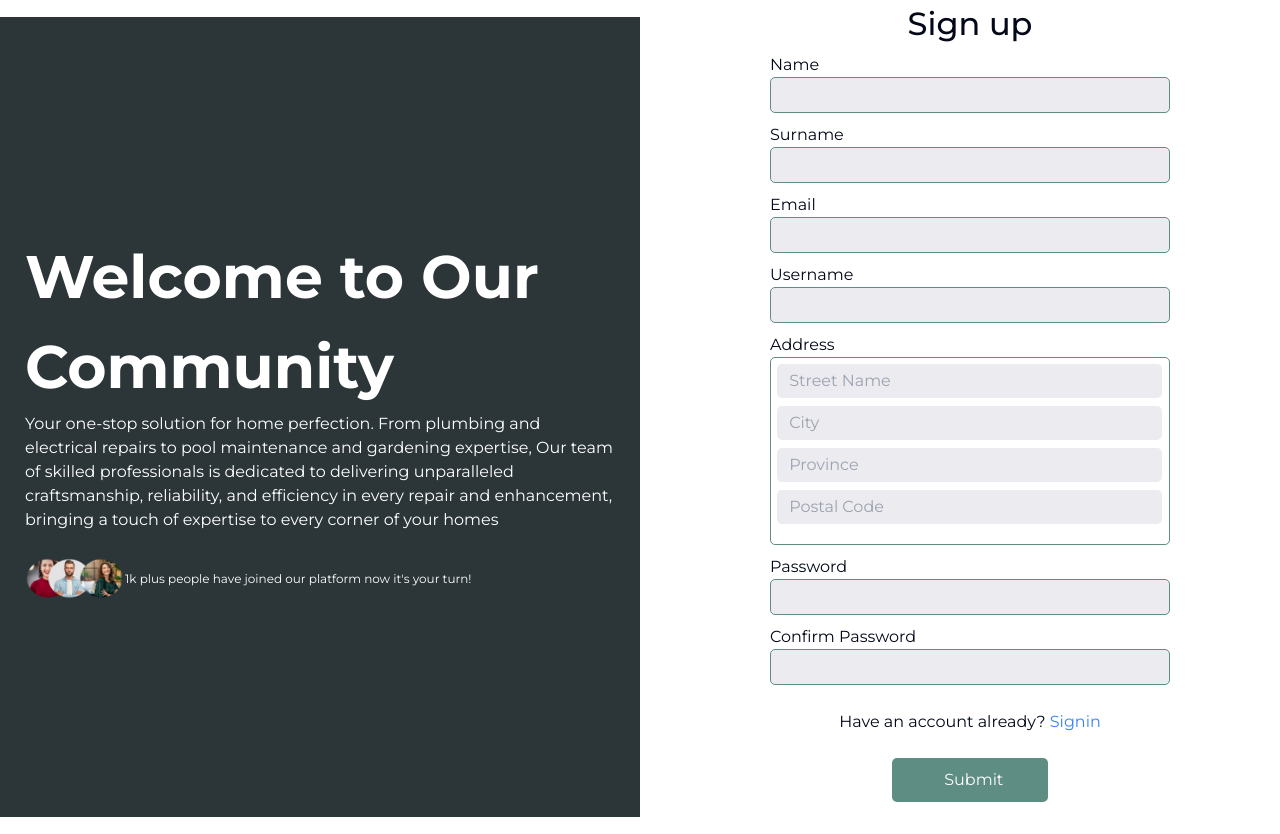
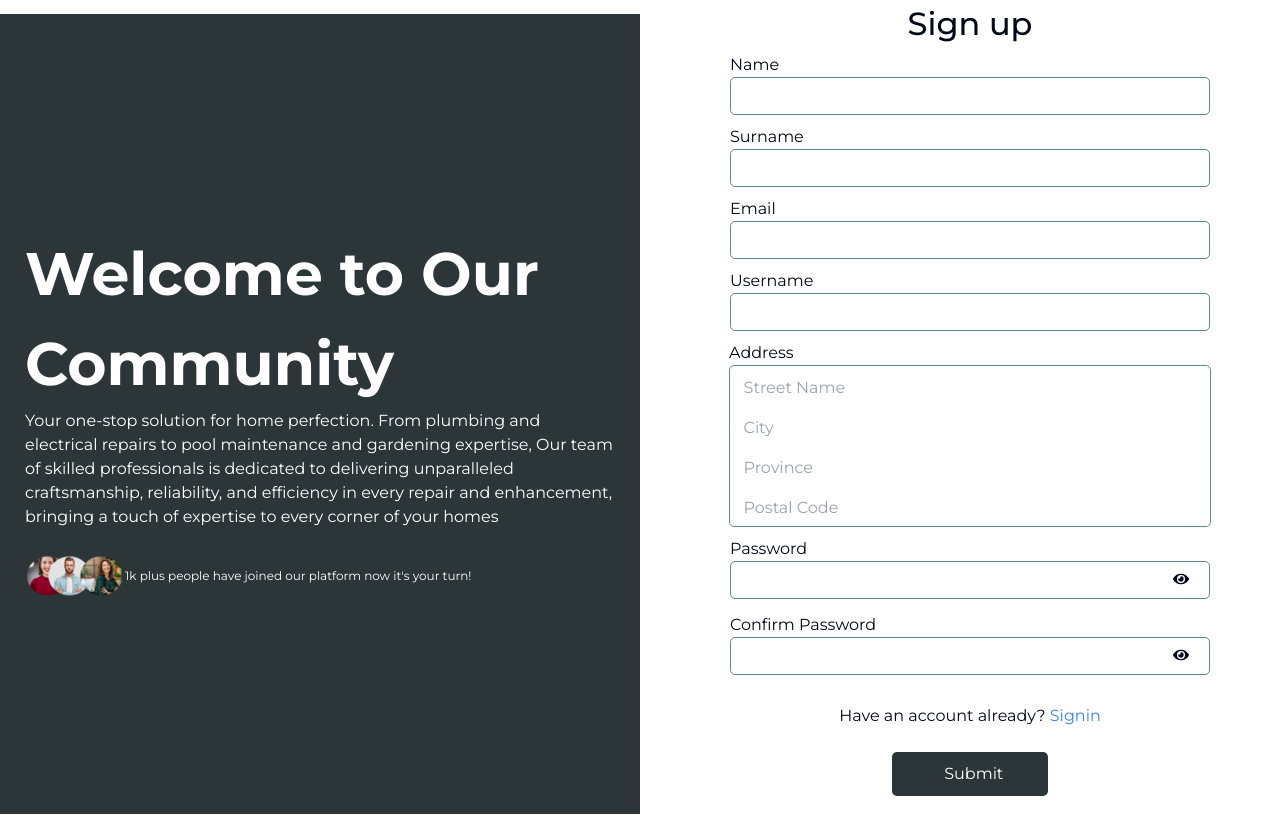
Before and after one commit to The-Winning-Team-Tshimologo/vite-react-pms, a React app: page /signup in a window 1280 px wide. Built offline with nearby package versions, Linux system fonts and the light colour scheme; the HTML template or start-up script is replaced by a standard one.

Commit message:
loader to signup for customer and show password added and user friendly ui elements

```diff
--- a/src/App.jsx
+++ b/src/App.jsx
@@ -12,7 +12,7 @@ import ProtectedRoute from "./security/ProtectedRoute";
 import LandingPage from "./pages/landingPage/LandingPage";
 import { FormProvider } from "./utils/FormContext";
 import Signin from "./pages/signin/SignIn";
-import SignUp from "./pages/signup/SignUp";
+import SignUp from "./pages/customer/signup/SignUp";
 import { SPSignup } from "./pages/serviceProvider/spSignup/SPSignup";
 import { SPSignupUploadDocument } from "./pages/serviceProvider/spSignup/SPSignupUploadDocument";
 import { SPSignupProfile } from "./pages/serviceProvider/spSignup/SPSignupProfile";
@@ -34,7 +34,7 @@ import ReviewPage from "./pages/reviewPage/ReviewPage";
 import Applications from "./pages/admin/applications/Applications";
 import Users from "./pages/admin/users/Users";
 import ApplicantPage from "./pages/admin/applicantPage/ApplicantPage";
-import ServiceRequest from "./components/ServiceRequest/ServiceRequest";
+import ServiceRequest from "./components/serviceRequest/ServiceRequest";
 import Comms from "./components/comms/Comms";
 import CustomerProfile from "./pages/customer/customerProfile/CustomerProfile";
 import Dashboard from "./components/dashboard/Dashboard";
--- a/src/components/JobRequestItem/JobRequestItem.jsx
+++ b/src/components/JobRequestItem/JobRequestItem.jsx
@@ -2,7 +2,7 @@
 
 import React from "react";
 import { MdOutlinePinDrop, MdQuestionMark } from "react-icons/md";
-import ServiceRequest from "../ServiceRequest/ServiceRequest";
+import ServiceRequest from "@/components/serviceRequest/ServiceRequest";
 import axios from "axios";
 import { useEffect } from "react";
 
--- a/src/index.css
+++ b/src/index.css
@@ -233,8 +233,12 @@ input:-webkit-autofill:active {
   display: flex;
   justify-content: center;
   align-items: center;
-  background-color: rgba(0, 128, 0, 0.5);
+  background-color: rgba(0, 85, 0, 0.5);
   /* Green tint */
   z-index: 1050;
   /* High z-index to cover everything */
 }
+
+.icon-button {
+  left: 44%;
+}
--- a/src/pages/signup/SignUp.css
+++ b/src/pages/customer/signup/SignUp.css
@@ -5,6 +5,7 @@
   /* padding: 20px; */
   /* background-color: var(--color-secondary); */
   min-height: 100vh;
+  position: relative;
 }
 
 .signup-form {
@@ -51,19 +52,21 @@
 }
 
 .formFiled input {
-  width: 400px;
+  width: 30rem;
   border: 1px solid var(--color-primary);
   border-radius: 5px;
-  padding: 5px;
-  background-color: #EBEBF0;
+  padding: 6px;
+  /* background-color: #EBEBF0; */
   text-indent: 0.2cm;
 }
 
 .signup-address__container {
   border: 1px solid var(--color-primary);
   border-radius: 5px;
-  padding: .1rem;
-  width: 400px;
+  /* padding: .5rem; */
+  /* width: fit-content !important; */
+  /* width: 30rem; */
+
 }
 
 .signup-address__container .error-message {
@@ -76,14 +79,22 @@
   background-color: white !important;
 }
 
+.signup-address__container:focus-within {
+  border: 2px solid var(--color-primary);
+  /* box-shadow: 0 0 5px var(--color-primary); */
+}
+
 .signup-address__container input {
   outline: none;
   caret-color: var(--color-tertiary);
   /* padding: 5px; */
-  background-color: #EBEBF0;
+  /* background-color: #EBEBF0; */
   /* text-indent: 0.2cm; */
-  width: 385px;
+  margin-top: 4px;
+  width: 30rem;
 }
+
+
 
 .signup-address__container input:autofill {
   background-color: var(--color-tertiary-opaque);
@@ -93,23 +104,27 @@
   /* border-radius: .8rem; */
   border: none;
   background-color: none;
-  margin: .25rem;
+  /* margin: .25rem; */
 }
 
 
 .signup-form button {
   padding: 10px 45px;
-  background-color: var(--color-primary);
+  background-color: var(--color-secondary);
   color: white;
   cursor: pointer;
   border-radius: 5px;
   text-indent: 0.2cm;
   margin-bottom: 2rem;
+  transition: ease-in-out 500ms;
 }
 
-.signup-form button {
-  background-color: var(--color-primary);
+.signup-form button:hover {
+  box-shadow: 10px 10px 5px 0px rgba(17, 66, 61, 0.2);
+  -webkit-box-shadow: 10px 10px 5px 0px rgba(17, 66, 61, 0.2);
+  -moz-box-shadow: 10px 10px 5px 0px rgba(17, 66, 61, 0.2);
 }
+
 
 .signup-form h2 {
   font-weight: 500;
--- a/src/pages/signup/SignUp.jsx
+++ b/src/pages/customer/signup/SignUp.jsx
@@ -1,13 +1,18 @@
-/** @format */
-
 import React, { useState } from "react";
 import { NavLink, useNavigate } from "react-router-dom";
 import { useAuth } from "@/security/auth/AuthContext";
 import "./SignUp.css";
+import { FaEye, FaEyeSlash } from "react-icons/fa";
+import { helix } from "ldrs";
+import { Alert, AlertDescription, AlertTitle } from "@/components/ui/alert";
+import { AlertCircle } from "lucide-react";
 
 const SignUp = () => {
   const { register } = useAuth(); // Accessing register function from AuthProvider
   const navigate = useNavigate();
+
+  const [isLoading, setLoading] = useState(false);
+  const [failed, setFailed] = useState(false);
 
   const [formData, setFormData] = useState({
     name: "",
@@ -25,21 +30,18 @@ const SignUp = () => {
   });
 
   const [errors, setErrors] = useState({});
+  const [showPassword, setShowPassword] = useState(false);
+  const [showConfirmPassword, setShowConfirmPassword] = useState(false);
 
   const handleChange = (e) => {
     const { name, value } = e.target;
-    if (name.startsWith("address.")) {
-      // If the field is part of the address object
-      const addressField = name.split(".")[1];
+    if (name.includes("address.")) {
+      const fieldName = name.split(".")[1];
       setFormData((prevFormData) => ({
         ...prevFormData,
-        address: {
-          ...prevFormData.address,
-          [addressField]: value,
-        },
+        address: { ...prevFormData.address, [fieldName]: value },
       }));
     } else {
-      // If the field is not part of the address object
       setFormData((prevFormData) => ({
         ...prevFormData,
         [name]: value,
@@ -47,59 +49,64 @@ const SignUp = () => {
     }
   };
 
+  const validateForm = (data) => {
+    const newErrors = {};
+    Object.keys(data).forEach((key) => {
+      if (typeof data[key] === "object") {
+        // Check if any field in the address is empty
+        const addressFields = Object.values(data[key]);
+        if (addressFields.some((field) => field === "")) {
+          newErrors.address = "All address fields are required";
+        }
+      } else if (!data[key] && key !== "confirmPassword") {
+        newErrors[key] = `${
+          key.charAt(0).toUpperCase() + key.slice(1)
+        } is required`;
+      }
+    });
+
+    if (data.password !== data.confirmPassword) {
+      newErrors.confirmPassword = "Passwords do not match";
+    }
+
+    return newErrors;
+  };
+
   const handleSubmit = async (e) => {
     e.preventDefault();
-    const errors = validateForm(formData);
-    if (Object.keys(errors).length === 0) {
+    const newErrors = validateForm(formData);
+    setErrors(newErrors);
+
+    if (Object.keys(newErrors).length === 0) {
+      setFailed(false);
+      setLoading(true); // Start loading
+      helix.register();
+      setTimeout(async () => {
         try {
-        // Check if address data is provided
-        if (
-          !formData.address ||
-          !formData.address.streetName ||
-          !formData.address.city ||
-          !formData.address.province ||
-          !formData.address.postalCode
-        ) {
-          throw new Error("Address data is incomplete");
-        }
-
           const response = await register(formData);
           if (response) {
-          // Registration successful, redirect or perform any other actions
             navigate("/signin");
           } else {
-          // Registration failed, errors will be set in the state by the register function
-          setErrors(`Registration failed: ${error}`);
+            throw new Error("Registration failed");
           }
         } catch (error) {
           console.error("Registration failed:", error);
-        setErrors(`Registration failed: ${error}`);
+          setErrors({ formError: error.message });
         }
-    } else {
-      setErrors(errors);
+      }, 3000);
     }
-  };
-
-  const validateForm = (data) => {
-    const errors = {};
-
-    for (const key in data) {
-      if (!data[key]) {
-        errors[key] = `${
-          key.charAt(0).toUpperCase() + key.slice(1)
-        } is required `;
-      }
-    }
-
-    if (data.password !== data.confirmPassword) {
-      errors.confirmPassword = "Passwords do not match";
-    }
-
-    return errors;
   };
 
   return (
     <div className="signup-container">
+      {isLoading && (
+        <>
+          {/* <l-helix size="150" speed="1.5" color="black"></l-helix> */}
+          <div className="loading-overlay">
+            <l-helix size="150" speed="1.5" color="black"></l-helix>
+          </div>
+        </>
+      )}
       <div className="signup-content">
         <h1>Welcome to Our Community</h1>
         <p>
@@ -125,72 +132,86 @@ const SignUp = () => {
         <h2>Sign up</h2>
         <form onSubmit={handleSubmit}>
           <div className="formFiled">
-            <label>Name </label>
+            <label>
+              Name{" "}
+              {errors.name && (
+                <span className="error-message">{errors.name}</span>
+              )}
+            </label>
             <input
               type="text"
               name="name"
               value={formData.name}
               onChange={handleChange}
             />
-            {errors.name && (
-              <span className="error-message">{errors.name}</span>
-            )}
           </div>
 
           <div className="formFiled">
-            <label>Surname </label>
+            <label>
+              Surname{" "}
+              {errors.surname && (
+                <span className="error-message">{errors.surname}</span>
+              )}
+            </label>
             <input
               type="text"
               name="surname"
               value={formData.surname}
               onChange={handleChange}
             />
-            {errors.surname && (
-              <span className="error-message">{errors.surname}</span>
-            )}
           </div>
 
           <div className="formFiled">
-            <label>Email </label>
+            <label>
+              Email{" "}
+              {errors.email && (
+                <span className="error-message">{errors.email}</span>
+              )}
+            </label>
             <input
               type="email"
               name="email"
               value={formData.email}
               onChange={handleChange}
             />
-            {errors.email && (
-              <span className="error-message">{errors.email}</span>
-            )}
           </div>
 
           <div className="formFiled">
-            <label>Username </label>
+            <label>
+              Username{" "}
+              {errors.user_name && (
+                <span className="error-message">{errors.user_name}</span>
+              )}
+            </label>
             <input
               type="text"
               name="user_name"
               value={formData.user_name}
               onChange={handleChange}
             />
-            {errors.user_name && (
-              <span className="error-message">{errors.user_name}</span>
-            )}
           </div>
 
           <div className="formFiled">
-            <label>Address </label>
-            <div className="flex flex-col signup-address__container">
+            <label className="flex gap-1">
+              Address{" "}
+              {errors.address && (
+                <div className="error-message">{errors.address}</div>
+              )}
+            </label>
+
+            <div className="signup-address__container">
               <div className="">
                 <input
                   className=""
                   type="text"
-                  placeholder="Street Name"
+                  placeholder={"Street Name"}
                   name="address.streetName"
                   value={formData.address.streetName}
                   onChange={handleChange}
                 />
-                {errors.streetName && (
+                {/* {errors.streetName && (
                   <span className="error-message">{errors.streetName}</span>
-                )}
+                )} */}
               </div>
 
               <div className="">
@@ -202,9 +223,9 @@ const SignUp = () => {
                   value={formData.address.city}
                   onChange={handleChange}
                 />
-                {errors.city && (
+                {/* {errors.city && (
                   <span className="error-message">{errors.city}</span>
-                )}
+                )} */}
               </div>
 
               <div className="">
@@ -216,9 +237,9 @@ const SignUp = () => {
                   value={formData.address.province}
                   onChange={handleChange}
                 />
-                {errors.province && (
+                {/* {errors.province && (
                   <span className="error-message">{errors.province}</span>
-                )}
+                )} */}
               </div>
 
               <input
@@ -229,39 +250,67 @@ const SignUp = () => {
                 value={formData.address.postalCode}
                 onChange={handleChange}
               />
-              {errors.postalCode && (
+              {/* {errors.postalCode && (
                 <span className="error-message">{errors.postalCode}</span>
-              )}
+              )} */}
             </div>
           </div>
 
           <div className="formFiled">
-            <label>Password </label>
+            <label>
+              Password
+              {errors.password && (
+                <span className="error-message"> {errors.password}</span>
+              )}
+            </label>
             <input
-              type="password"
+              type={showPassword ? "text" : "password"}
               name="password"
               value={formData.password}
               onChange={handleChange}
             />
-            {errors.password && (
-              <span className="error-message">{errors.password}</span>
-            )}
+            <span
+              type="button"
+              onClick={() => setShowPassword(!showPassword)}
+              className="icon-button"
+            >
+              {showPassword ? <FaEyeSlash /> : <FaEye />}
+            </span>
           </div>
 
           <div className="formFiled">
-            <label>Confirm Password </label>
+            <label>
+              Confirm Password
+              {errors.confirmPassword && (
+                <span className="error-message">
+                  {"  "}
+                  {errors.confirmPassword}
+                </span>
+              )}
+            </label>
             <input
-              type="password"
+              type={showConfirmPassword ? "text" : "password"}
               name="confirmPassword"
               value={formData.confirmPassword}
               onChange={handleChange}
             />
-            {errors.confirmPassword && (
-              <span className="error-message">{errors.confirmPassword}</span>
-            )}
+            <span
+              type="button"
+              onClick={() => setShowConfirmPassword(!showConfirmPassword)}
+              className="icon-button"
+            >
+              {showConfirmPassword ? <FaEyeSlash /> : <FaEye />}
+            </span>
           </div>
 
-          <div className="mt-5"><p>Have an account already? <NavLink to={"/signin"} className={" text-blue-500"}>Signin</NavLink></p></div>
+          <div className="mt-5">
+            <p>
+              Have an account already?{" "}
+              <NavLink to={"/signin"} className={" text-blue-500"}>
+                Signin
+              </NavLink>
+            </p>
+          </div>
           <br />
           <button type="submit">Submit</button>
         </form>
--- a/src/pages/signin/Signin.css
+++ b/src/pages/signin/Signin.css
@@ -50,7 +50,7 @@
   border: 1px solid var(--color-primary);
   padding: 12px;
   margin-bottom: 29px;
-  width: 35rem;
+  width: 30rem;
   border-radius: 5px;
 
 
@@ -97,7 +97,6 @@
   box-shadow: 10px 10px 5px 0px rgba(17, 66, 61, 0.2);
   -webkit-box-shadow: 10px 10px 5px 0px rgba(17, 66, 61, 0.2);
   -moz-box-shadow: 10px 10px 5px 0px rgba(17, 66, 61, 0.2);
-
 }
 
 .green-colour-disabled-purple {
```
Also changed, not shown: src/pages/customer/customerProfile/CustomerProfile.jsx (added, +7 -0 lines), src/pages/serviceProvider/spSignup/SPSignup.css (+2 -6 lines). Lines whose indentation alone changed are shown as unchanged.
